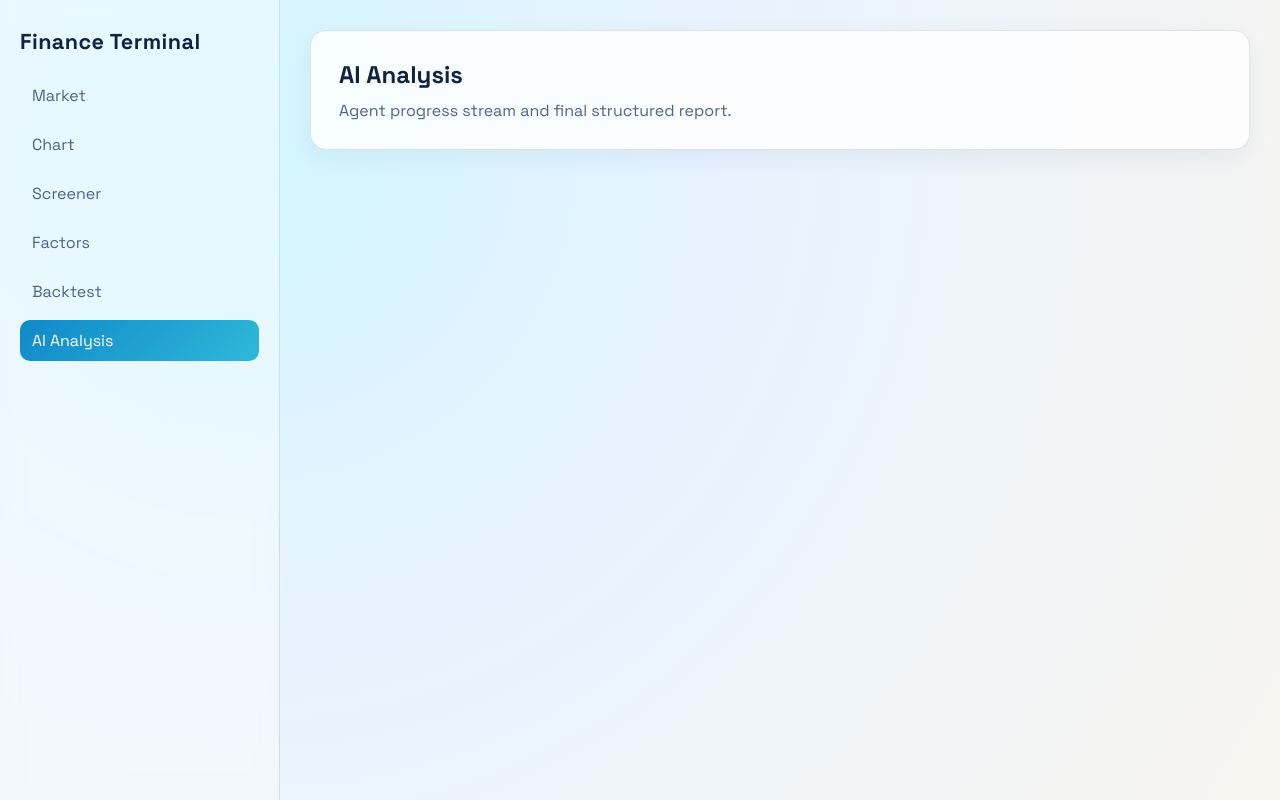
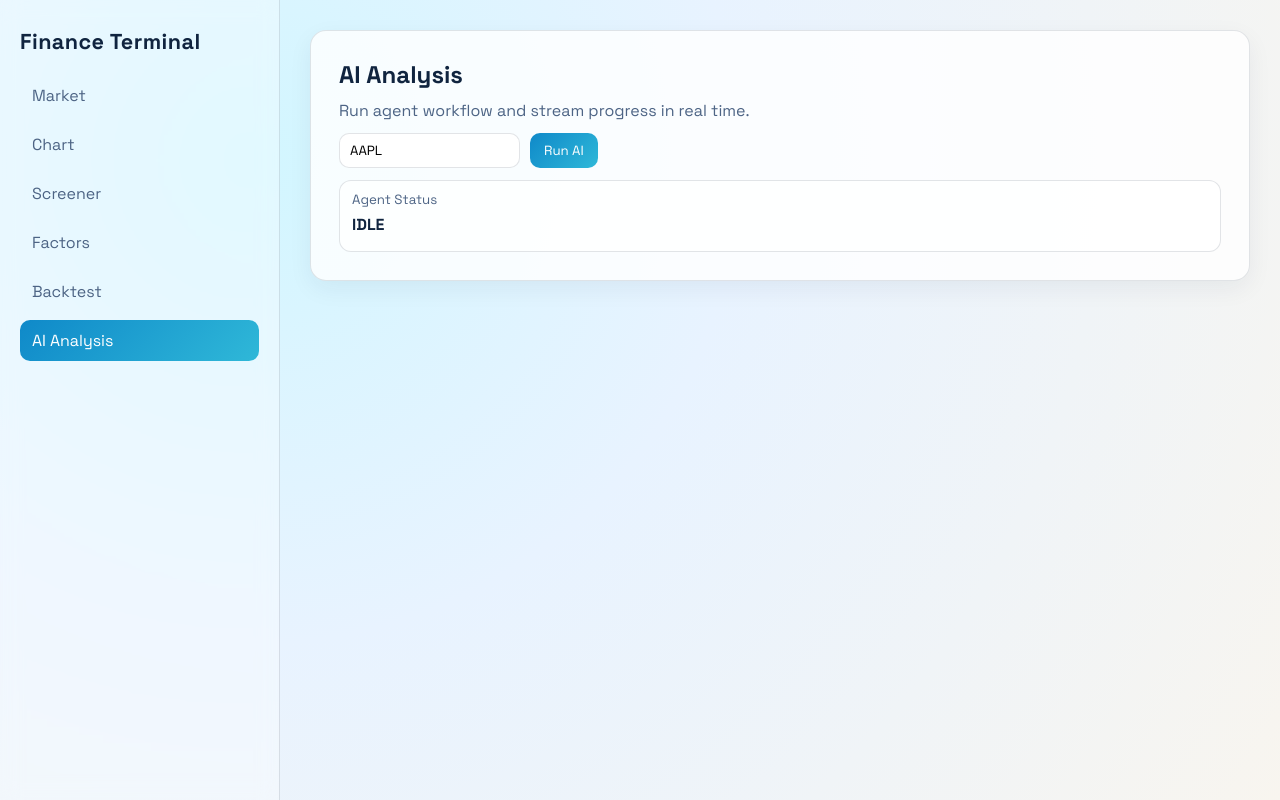
Before and after one commit to xubohan/finance-platform, a React (Vite) app in the folder frontend/: page /ai in a window 1280 px wide. Built offline with nearby package versions, Linux system fonts and the light colour scheme; no server answers.

Commit message:
step21: add ai analysis page with sse progress and report

```diff
--- /dev/null
+++ b/frontend/src/api/ai.ts
@@ -0,0 +1,25 @@
+import client from './client'
+
+export async function runAI(symbol: string): Promise<{ task_id: string; status: string }> {
+  const resp = await client.post('/ai/run', { symbol })
+  return resp.data
+}
+
+export async function getAIResult(taskId: string) {
+  const resp = await client.get(`/ai/result/${taskId}`)
+  return resp.data?.data
+}
+
+export function subscribeAI(taskId: string, onMessage: (payload: any) => void) {
+  const base = import.meta.env.VITE_API_BASE_URL || 'http://localhost:8000/api/v1'
+  const url = `${base}/ai/stream/${taskId}`
+  const es = new EventSource(url)
+  es.onmessage = (evt) => {
+    try {
+      onMessage(JSON.parse(evt.data))
+    } catch {
+      // ignore malformed payloads
+    }
+  }
+  return es
+}
--- /dev/null
+++ b/frontend/src/components/ai/AIReportPanel.tsx
@@ -0,0 +1,30 @@
+type Props = {
+  report: Record<string, any> | null
+}
+
+const fields = [
+  ['Decision', 'decision'],
+  ['Fundamental', 'fundamental'],
+  ['Sentiment', 'sentiment'],
+  ['News', 'news'],
+  ['Technical', 'technical'],
+  ['Bull Thesis', 'bull_thesis'],
+  ['Bear Thesis', 'bear_thesis'],
+  ['Risk', 'risk_assessment'],
+  ['Plan', 'final_plan'],
+] as const
+
+export default function AIReportPanel({ report }: Props) {
+  if (!report) return null
+
+  return (
+    <div style={{ marginTop: 16, display: 'grid', gap: 10 }}>
+      {fields.map(([label, key]) => (
+        <div key={key} className="metric-card">
+          <small>{label}</small>
+          <div>{typeof report[key] === 'object' ? JSON.stringify(report[key]) : String(report[key] ?? '-')}</div>
+        </div>
+      ))}
+    </div>
+  )
+}
--- /dev/null
+++ b/frontend/src/components/ai/AgentProgress.tsx
@@ -0,0 +1,14 @@
+type Props = {
+  status: string
+  message: string
+}
+
+export default function AgentProgress({ status, message }: Props) {
+  return (
+    <div className="metric-card" style={{ marginTop: 12 }}>
+      <small>Agent Status</small>
+      <strong>{status.toUpperCase()}</strong>
+      <span style={{ color: '#4d6485' }}>{message}</span>
+    </div>
+  )
+}
--- a/frontend/src/pages/AIAnalysis.tsx
+++ b/frontend/src/pages/AIAnalysis.tsx
@@ -1,8 +1,65 @@
+import { useRef, useState } from 'react'
+
+import { getAIResult, runAI, subscribeAI } from '../api/ai'
+import AgentProgress from '../components/ai/AgentProgress'
+import AIReportPanel from '../components/ai/AIReportPanel'
+
 export default function AIAnalysisPage() {
+  const [symbol, setSymbol] = useState('AAPL')
+  const [taskId, setTaskId] = useState('')
+  const [status, setStatus] = useState('idle')
+  const [message, setMessage] = useState('')
+  const [report, setReport] = useState<Record<string, any> | null>(null)
+  const [running, setRunning] = useState(false)
+
+  const sourceRef = useRef<EventSource | null>(null)
+
+  const start = async () => {
+    setRunning(true)
+    setReport(null)
+    try {
+      const { task_id } = await runAI(symbol)
+      setTaskId(task_id)
+      setStatus('running')
+
+      sourceRef.current?.close()
+      sourceRef.current = subscribeAI(task_id, async (payload) => {
+        setStatus(payload.status || 'running')
+        setMessage(payload.message || '')
+
+        if (payload.status === 'done') {
+          sourceRef.current?.close()
+          const data = await getAIResult(task_id)
+          setReport(data)
+          setRunning(false)
+        }
+        if (payload.status === 'failed') {
+          sourceRef.current?.close()
+          setRunning(false)
+        }
+      })
+    } catch {
+      setStatus('failed')
+      setMessage('Failed to start AI analysis')
+      setRunning(false)
+    }
+  }
+
   return (
     <section className="page-card">
       <h2>AI Analysis</h2>
-      <p>Agent progress stream and final structured report.</p>
+      <p style={{ marginBottom: 12 }}>Run agent workflow and stream progress in real time.</p>
+
+      <div className="form-row">
+        <input className="text-input" value={symbol} onChange={(e) => setSymbol(e.target.value.toUpperCase())} />
+        <button className="primary-btn" type="button" onClick={start} disabled={running}>
+          {running ? 'Running...' : 'Run AI'}
+        </button>
+      </div>
+
+      {taskId ? <p style={{ marginTop: 10, color: '#4d6485' }}>Task ID: {taskId}</p> : null}
+      <AgentProgress status={status} message={message} />
+      <AIReportPanel report={report} />
     </section>
   )
 }
```
